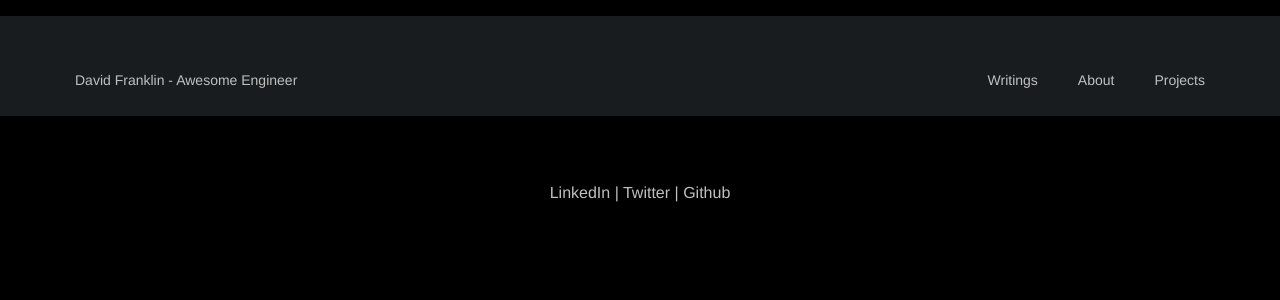
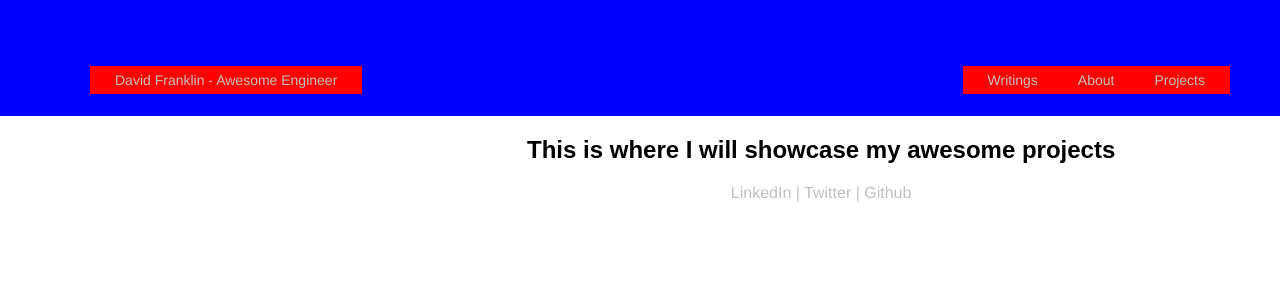
Before and after one commit to dave5801/Portfolio, a React (Create React App) app in the folder portfolio-site/: page /projects in a window 1280 px wide. Shown: the top 300 px of the page. Built offline with nearby package versions, Linux system fonts and the light colour scheme.

Commit message:
using color codes to adjust navbar

```diff
--- a/portfolio-site/src/index.css
+++ b/portfolio-site/src/index.css
@@ -1,6 +1,6 @@
 body {
   margin: 0;
   padding: 0;
-  background: black;
+  /*background: black;*/
   font-family: sans-serif;
 }
--- a/portfolio-site/src/scenes/home/navigation/navbar.css
+++ b/portfolio-site/src/scenes/home/navigation/navbar.css
@@ -1,16 +1,16 @@
-.Navbar-elements{
-    background-color: #181c1f;
+.Navbar-main{
     padding: 50px;
+    /*background-color: #181c1f;*/
+    background-color: blue;
 }
 
-.Nav-left {
-    list-style: none;
-    padding: 5px;
-    float:left;
-
+.Navbar-elements{
+    /*background-color: #181c1f;*/
+    /*background-color: blue;*/
+   /* padding: 50px;*/
 }
 
-.Nav-left li a {
+.Navbar-elements li a{
     padding: 20px;
     font-size: 14px;
     font-family: Helvetica;
@@ -19,23 +19,23 @@
     text-decoration: none;
 }
 
+.Nav-left {
+    margin-bottom: 100px;
+    background-color: red;
+    list-style: none;
+    padding: 5px;
+    float:left;
+
+}
+
 .Nav-right {
+    background-color: red;
     list-style: none;
     display: flex;
     padding: 5px;
     float:right;
 }
 
-.Nav-right li a{
-    padding: 20px;
-    font-size: 14px;
-    font-family: Helvetica;
-    font-weight: lighter;
-    color: #C0C0C0;
-    text-decoration: none;
-
-}
-
 a:hover {
     border-bottom: 2px solid #F117B4;
     text-decoration: none;
--- a/portfolio-site/src/scenes/home/navigation/navbar.js
+++ b/portfolio-site/src/scenes/home/navigation/navbar.js
@@ -11,7 +11,7 @@ class Navbar extends Component {
     return (
       <Router>
         <div className="Router-Main">
-          <div className="Navbar">
+          <div className="Navbar-main">
             <ul className="Navbar-elements">
               <div className="Nav-left">
                 <li>
```
